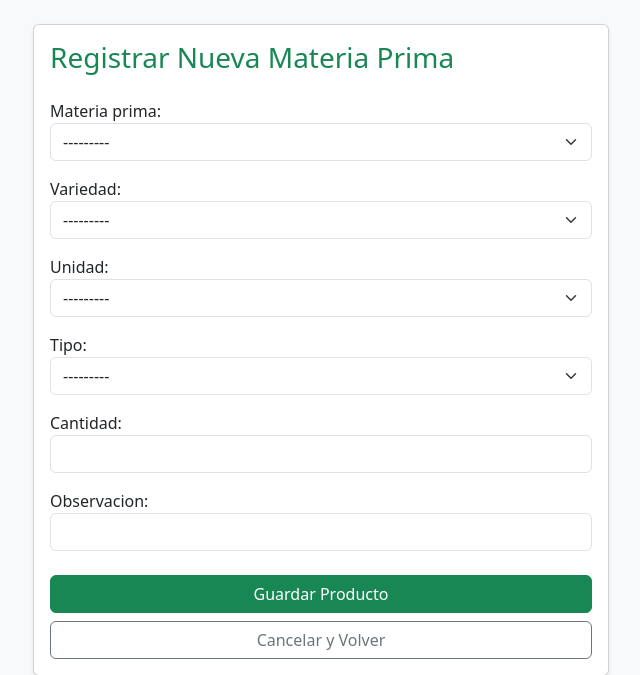
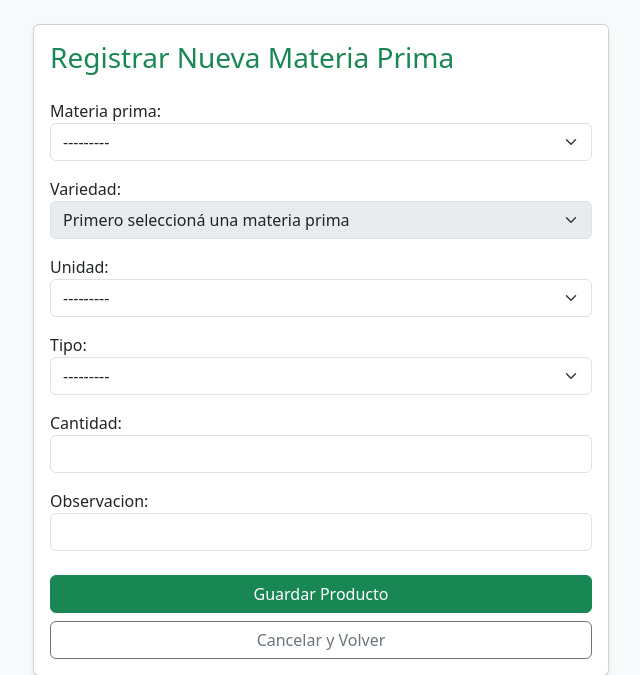
Before and after one commit to lamascristian-wq/Cauqueva, a Django app: page /nuevo/ in a window 1280 px wide. Shown: the part 50-725 px from the top of the page, without its empty margins (319-959 px from the left). Run offline with Django 4.2, Linux system fonts and the light colour scheme; a user stored in the database is signed in; tables that the repository leaves empty hold one stand-in row (values such as "Sample post").

Commit message:
agrega seleccion dinamica de variedades

```diff
--- a/inventario/forms.py
+++ b/inventario/forms.py
@@ -6,13 +6,44 @@ class MovimientoForm(forms.ModelForm):
         model = Movimiento
         fields = ['materia_prima', 'variedad', 'unidad', 'tipo', 'cantidad', 'observacion']
         widgets = {
-            'materia_prima': forms.Select(attrs={'class': 'form-select'}),
-            'variedad': forms.Select(attrs={'class': 'form-select'}),
+            'materia_prima': forms.Select(attrs={
+            'class': 'form-select',
+            'id': 'id_materia_prima',
+            }),
+            'variedad': forms.Select(attrs={
+            'class': 'form-select',
+            'id': 'id_variedad',
+            }),
             'unidad': forms.Select(attrs={'class': 'form-select'}),
             'tipo': forms.Select(attrs={'class': 'form-select'}),
-            'cantidad': forms.NumberInput(attrs={'class': 'form-control'}),
+            'cantidad': forms.NumberInput(attrs={
+                'class': 'form-control',
+                'step': 'any',}),
             'observacion': forms.TextInput(attrs={'class': 'form-control'}),
         }
+
+
+    def clean_cantidad(self):
+        cantidad = self.cleaned_data.get('cantidad')
+        unidad = self.cleaned_data.get('unidad')
+
+        if cantidad is not None and unidad is not None:
+            cantidad_en_kg = cantidad * unidad.factor_kg
+
+            if cantidad_en_kg < 1:
+                raise forms.ValidationError(
+                    "La cantidad mínima por movimiento es 1 kg. "
+                    "Revisá la cantidad y la unidad seleccionada."
+                )
+
+        return cantidad
+
+    def __init__(self, *args, **kwargs):
+        super().__init__(*args, **kwargs)
+
+        self.fields['cantidad'].error_messages['max_decimal_places'] = (
+            "La cantidad admite como máximo 3 decimales."
+        )
 
     # Esta función intercepta los datos antes de guardarlos en la base de datos
     def clean(self):
@@ -24,8 +55,16 @@ class MovimientoForm(forms.ModelForm):
         tipo = cleaned_data.get('tipo')
         cantidad = cleaned_data.get('cantidad')
 
+        # Comprobar que la variedad pertenezca a la materia prima
+        if materia and variedad:
+            if variedad.materia_prima_id != materia.id:
+                self.add_error(
+                    'variedad',
+                    'La variedad seleccionada no pertenece a la materia prima elegida.'
+                )
+
         # 2. Si todos los datos requeridos están presentes, verificamos el stock
-        if materia and unidad and tipo and cantidad:
+        if materia and unidad and tipo and cantidad and not self.has_error('variedad'):
 
             # Solo validamos si es un movimiento de salida (efecto -1)
             if tipo.efecto_predeterminado == -1:
--- a/inventario/templates/inventario/formulario.html
+++ b/inventario/templates/inventario/formulario.html
@@ -6,6 +6,17 @@
     <title>Nuevo Producto - CAUQUEVA</title>
     <!-- Conectamos Bootstrap para que se vea igual de profesional que el panel -->
     <link href="https://cdn.jsdelivr.net/npm/bootstrap@5.3.0/dist/css/bootstrap.min.css" rel="stylesheet">
+    <style>
+    .campo-con-error .form-control,
+    .campo-con-error .form-select {
+        border-color: #dc3545;
+    }
+
+    .campo-con-error .form-control:focus,
+    .campo-con-error .form-select:focus {
+        box-shadow: 0 0 0 0.25rem rgba(220, 53, 69, 0.25);
+    }
+</style>
 </head>
 <body class="bg-light">
 
@@ -26,8 +37,32 @@
                     <!-- SEGURIDAD: Esto es obligatorio en Django para evitar ataques de hackers (falsificación de peticiones) -->
                     {% csrf_token %}
 
-                    <!-- Aquí Django "dibuja" automáticamente las cajas de texto que configuramos en forms.py -->
-                    {{ formulario.as_p }}
+                    {% for field in formulario %}
+                        <div class="mb-3 {% if field.errors %}campo-con-error{% endif %}">
+
+                            {{ field.label_tag }}
+
+                            {% if field.name == 'variedad' %}
+                                <select
+                                    name="{{ field.html_name }}"
+                                    id="id_variedad"
+                                    class="form-select"
+                                    disabled
+                                >
+                                    <option value="">Primero seleccioná una materia prima</option>
+                                </select>
+                            {% else %}
+                                {{ field }}
+                            {% endif %}
+
+                            {% for error in field.errors %}
+                                <div class="text-danger small mt-1">
+                                    {{ error }}
+                                </div>
+                            {% endfor %}
+
+                        </div>
+                    {% endfor %}
 
                     <!-- Botones de acción -->
                     <div class="d-grid gap-2 mt-4">
@@ -41,5 +76,56 @@
         </div>
     </div>
 
+    <script>
+        const materiaPrima = document.getElementById('id_materia_prima');
+        const variedad = document.getElementById('id_variedad');
+
+        const urlVariedades = "{% url 'obtener_variedades' %}";
+        const variedadSeleccionada = "{{ formulario.variedad.value|default:'' }}";
+
+        function cargarVariedades(materiaId, variedadId = '') {
+            variedad.innerHTML = '<option value="">Cargando variedades...</option>';
+            variedad.disabled = true;
+
+            if (!materiaId) {
+                variedad.innerHTML = '<option value="">Primero seleccioná una materia prima</option>';
+                return;
+            }
+
+            fetch(`${urlVariedades}?materia_id=${materiaId}`)
+                .then(response => response.json())
+                .then(data => {
+                    variedad.innerHTML = '<option value="">Seleccioná una variedad</option>';
+
+                    data.forEach(item => {
+                        const opcion = document.createElement('option');
+                        opcion.value = item.id;
+                        opcion.textContent = item.nombre;
+
+                        if (String(item.id) === String(variedadId)) {
+                            opcion.selected = true;
+                        }
+
+                        variedad.appendChild(opcion);
+                    });
+
+                    variedad.disabled = false;
+                })
+                .catch(error => {
+                    console.error('Error al cargar variedades:', error);
+                    variedad.innerHTML = '<option value="">Error al cargar variedades</option>';
+                });
+        }
+
+        materiaPrima.addEventListener('change', function () {
+            cargarVariedades(this.value);
+        });
+
+        // Recuperar la selección cuando el formulario vuelve con errores.
+        if (materiaPrima.value) {
+            cargarVariedades(materiaPrima.value, variedadSeleccionada);
+        }
+    </script>
+
 </body>
 </html>
--- a/inventario/urls.py
+++ b/inventario/urls.py
@@ -5,6 +5,7 @@ from . import views
 urlpatterns = [
     path('', views.panel_principal, name='dashboard'),
     path('nuevo/', views.registrar_producto, name='nuevo_producto'),
+    path('obtener-variedades/', views.obtener_variedades, name='obtener_variedades'),
     path('historial/<int:id>/', views.historial_producto, name='historial_producto'),
     path('informes/', views.generar_informe, name='informes'),
     path('informes/exportar/', views.exportar_informe_csv, name='exportar_informe'),
--- a/inventario/views.py
+++ b/inventario/views.py
@@ -1,9 +1,9 @@
 from django.shortcuts import render, redirect, get_object_or_404
 from django.utils import timezone
-from .models import MateriaPrima, Movimiento
+from .models import MateriaPrima, Variedad, Movimiento
 from .forms import MovimientoForm
 import csv
-from django.http import HttpResponse
+from django.http import HttpResponse, JsonResponse
 from django.contrib import messages
 from django.contrib.auth.decorators import login_required, user_passes_test
 # Función auxiliar para comprobar si el usuario es "Gerente" (Staff)
@@ -31,6 +31,17 @@ def panel_principal(request):
             alerta = stock <= mp.stock_minimo
             resumen.append({'id_materia': mp.id, 'nombre': mp.nombre, 'variedad': 'Sin variedad', 'stock': stock, 'unidad': 'kg', 'stock_minimo': mp.stock_minimo, 'alerta': alerta})
     return render(request, 'inventario/dashboard.html', {'productos': resumen})
+
+@login_required(login_url='login')
+def obtener_variedades(request):
+    materia_id = request.GET.get('materia_id')
+
+    variedades = Variedad.objects.filter(
+        materia_prima_id=materia_id,
+        activo=True
+    ).values('id', 'nombre')
+
+    return JsonResponse(list(variedades), safe=False)
 
 # 2. Vista para Registrar un Movimiento
 @login_required(login_url='login')
```
